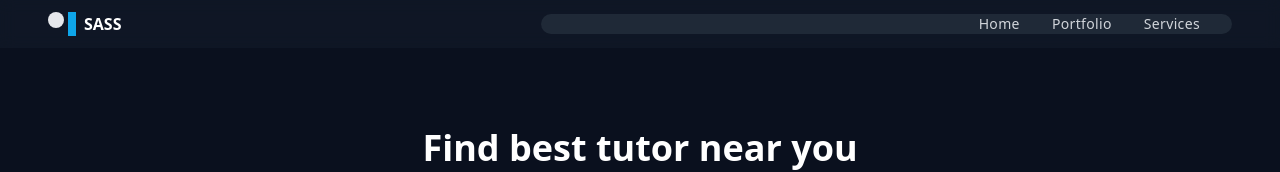
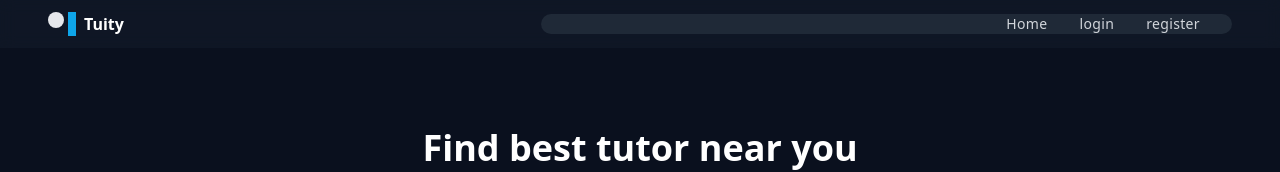
Before and after one commit to Iamam305/tuity-frontend, a Next.js app: page / in a window 1280 px wide. Shown: the top 172 px of the page. Built offline with nearby package versions, Linux system fonts and the light colour scheme; no server answers.

Commit message:
hui hui commity

```diff
--- a/components/users/Navbar.jsx
+++ b/components/users/Navbar.jsx
@@ -31,7 +31,7 @@ const Navbar = () => {
                     <div className="h-6 w-2 bg-primary dark:bg-primaryLight" />
                   </div>
                   <span className="text-base font-bold text-gray-600 dark:text-white">
-                    SASS
+                    Tuity
                   </span>
                 </a>
                 <label
@@ -60,20 +60,20 @@ const Navbar = () => {
                       </a>
                     </li>
                     <li>
-                      <a
-                        href="#"
+                      <Link
+                        href="/auth/login"
                         className="block md:px-4 transition hover:text-primary dark:hover:text-primaryLight"
                       >
-                        <span>Portfolio</span>
-                      </a>
+                        <span>login</span>
+                      </Link>
                     </li>
                     <li>
-                      <a
-                        href="#"
+                      <Link
+                        href="/auth/register"
                         className="block md:px-4 transition hover:text-primary dark:hover:text-primaryLight"
                       >
-                        <span>Services</span>
-                      </a>
+                        <span>register</span>
+                      </Link>
                     </li>
                   </ul>
                 </div>
```
